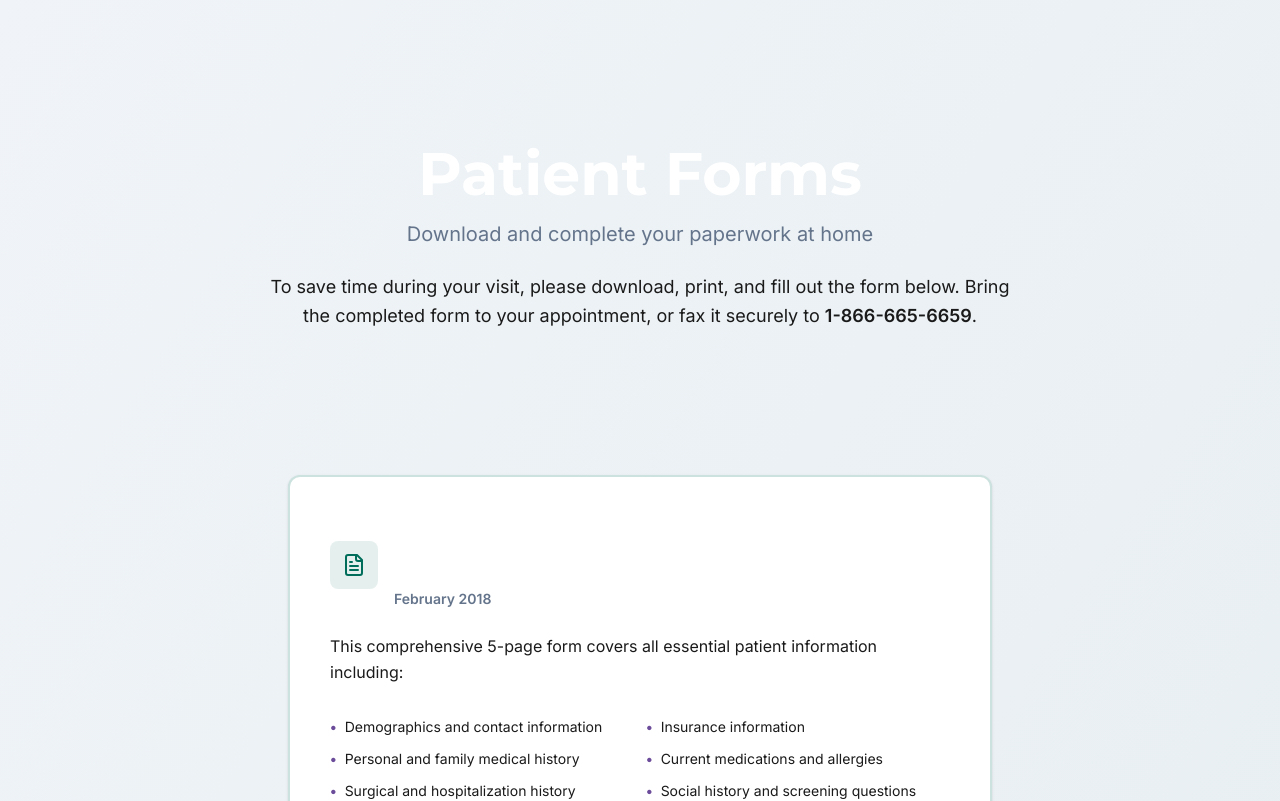
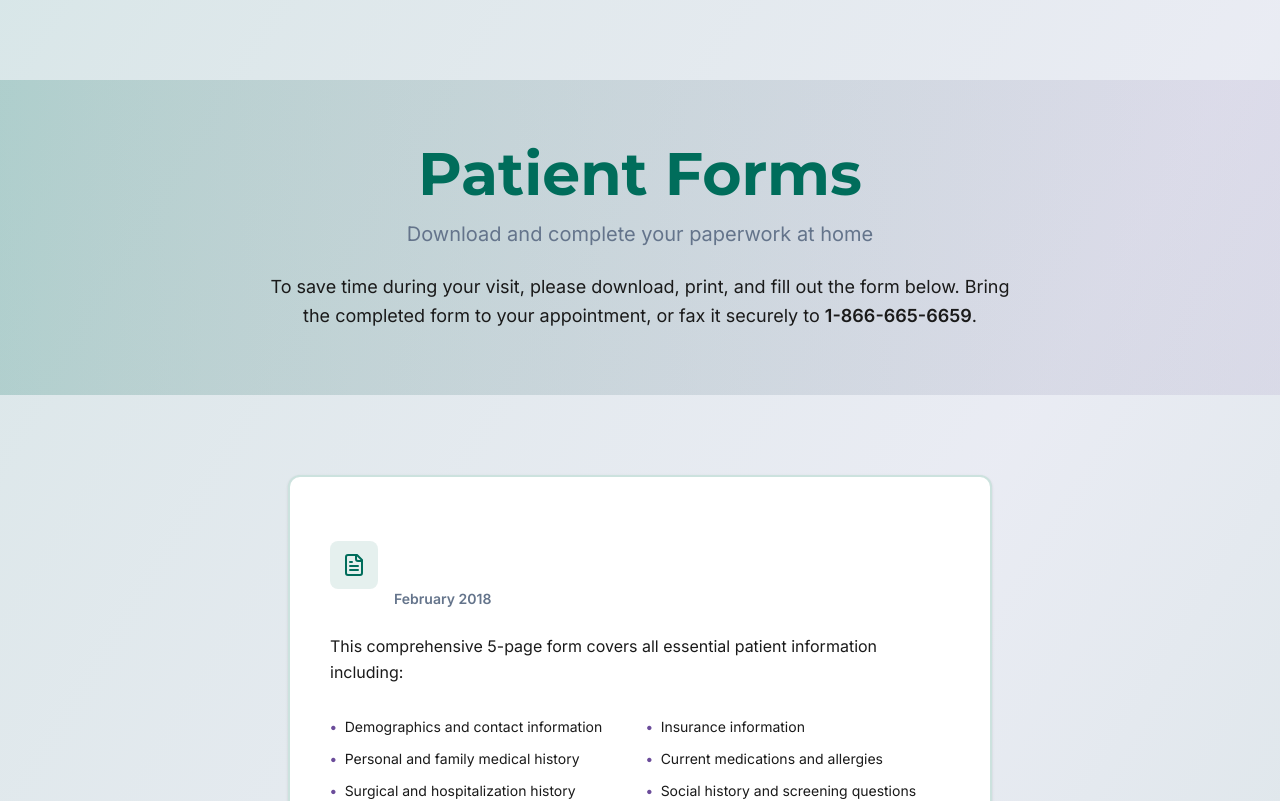
Before and after one commit to davisbryan595-lang/trinity-heritage-clinic, a Next.js app: page /patient-forms in a window 1280 px wide. Shown: the top 801 px of the page. Built offline with nearby package versions, Linux system fonts and the light colour scheme.

Commit message:
Improve background and hero section contrast and visibility
cgen-611bf6eee99242c8a5576e130c4e61eb

```diff
--- a/app/patient-forms/page.tsx
+++ b/app/patient-forms/page.tsx
@@ -6,12 +6,12 @@ import { Download, Phone, Clock, AlertCircle, MapPin, FileText } from "lucide-re
 
 export default function PatientFormsPage() {
   return (
-    <div className="min-h-screen bg-gradient-to-br from-background to-primary/5 pt-20">
+    <div className="min-h-screen bg-gradient-to-br from-primary/10 via-accent/5 to-primary/15 pt-20">
       {/* Hero Section */}
-      <section className="relative py-12 md:py-16">
+      <section className="relative py-12 md:py-16 bg-gradient-to-r from-primary/20 to-accent/10">
         <div className="max-w-4xl mx-auto px-4 sm:px-6 lg:px-8">
           <div className="text-center">
-            <h1 className="font-serif text-5xl md:text-6xl font-bold text-primary-foreground mb-4">
+            <h1 className="font-serif text-5xl md:text-6xl font-bold text-primary mb-4">
               Patient Forms
             </h1>
             <p className="text-xl text-muted-foreground mb-6 max-w-2xl mx-auto">
```
